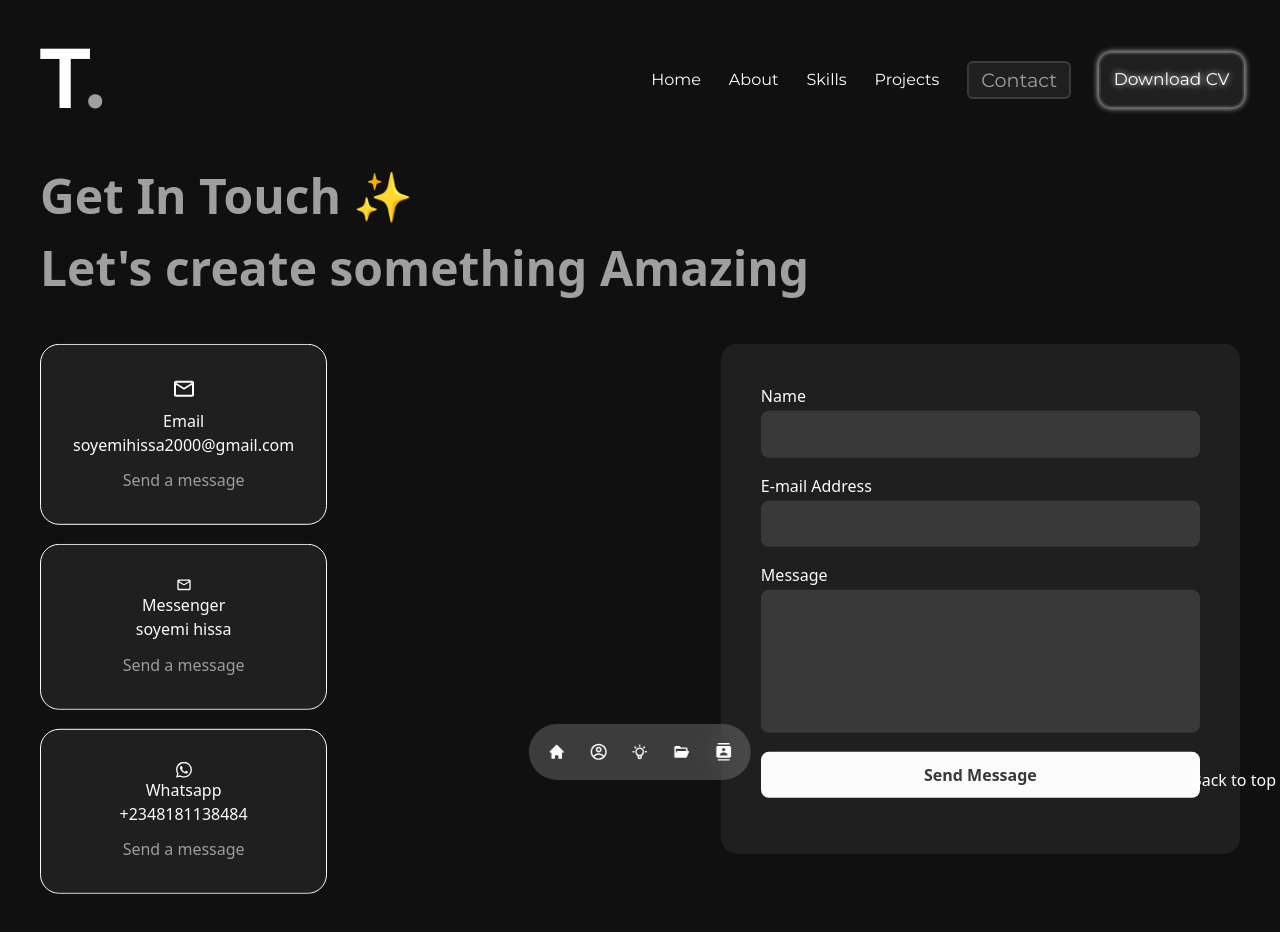
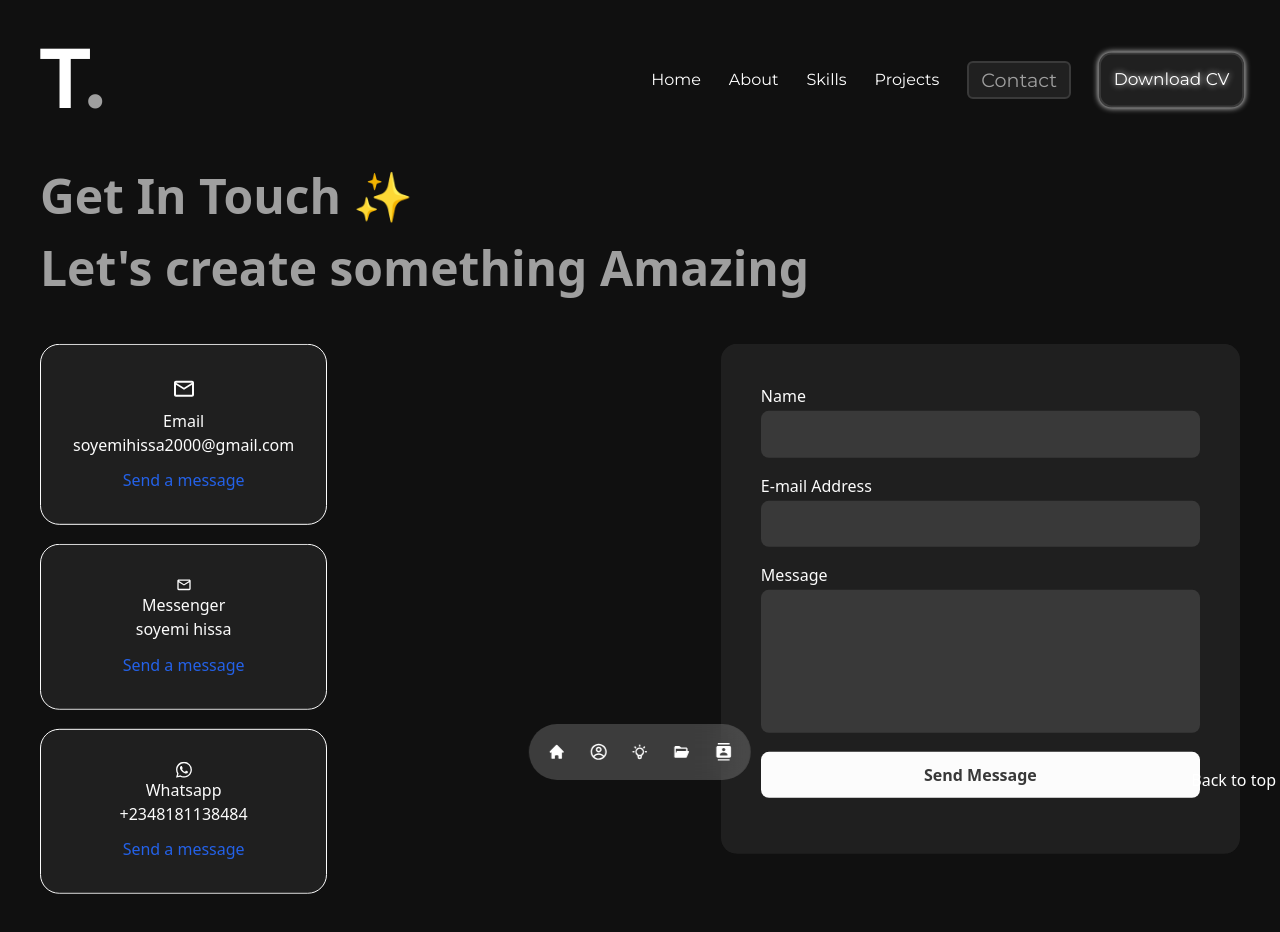
Before and after one commit to TaiwoForbes/My_Portfolio, a React (Vite) app: page /contact in a window 1280 px wide. Shown: the top 932 px of the page. Built offline with nearby package versions, Linux system fonts and the light colour scheme.

Commit message:
fixing little issue

```diff
--- a/src/pages/Contact.jsx
+++ b/src/pages/Contact.jsx
@@ -58,7 +58,7 @@ const Contact = () => {
               <h4 className="font-medium">Email</h4>
               <h1>soyemihissa2000@gmail.com</h1>
               <a
-                className="mt-[0.7rem] inline-block text-[1rem] text-blackish"
+                className="mt-[0.7rem] inline-block text-[1rem] text-blue-600"
                 href="mailto:soyemihissa2000@gmail.com"
                 target="_blank"
               >
@@ -77,8 +77,8 @@ const Contact = () => {
               <h4 className="font-medium">Messenger</h4>
               <h1>soyemi hissa</h1>
               <a
-                className="mt-[0.7rem] inline-block text-[1rem] text-blackish"
-                href="https"
+                className="mt-[0.7rem] inline-block text-[1rem] text-blue-600"
+                href="https://api.whatsapp.com/send?phone=+2348181138484"
                 target="_blank"
               >
                 Send a message
@@ -96,7 +96,7 @@ const Contact = () => {
               <h4 className="font-medium">Whatsapp</h4>
               <h1>+2348181138484</h1>
               <a
-                className="mt-[0.7rem] inline-block text-[1rem] text-blackish"
+                className="mt-[0.7rem] inline-block text-[1rem] text-blue-600"
                 href="https://api.whatsapp.com/send?phone=+2348181138484
                 "
                 target="_blank"
```
